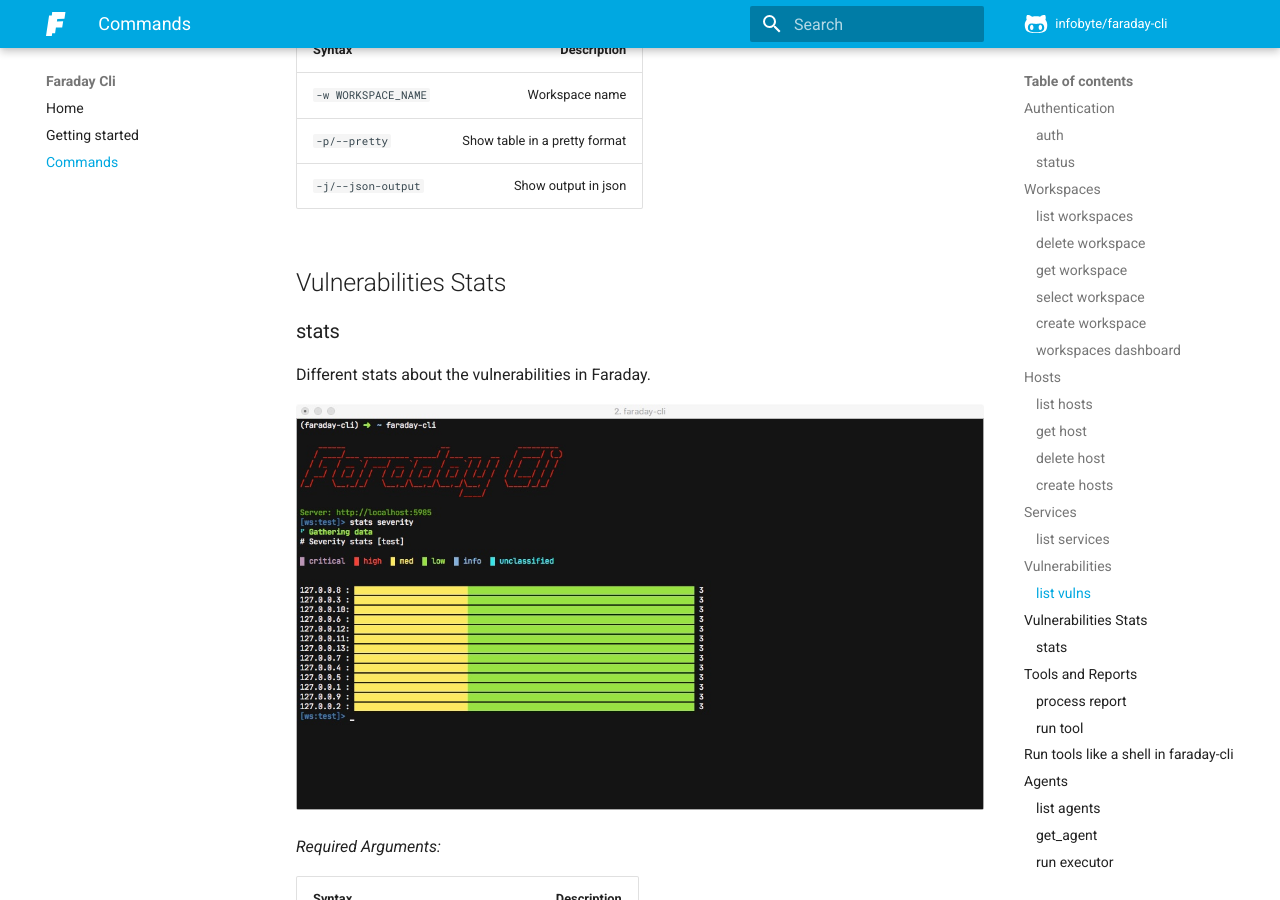
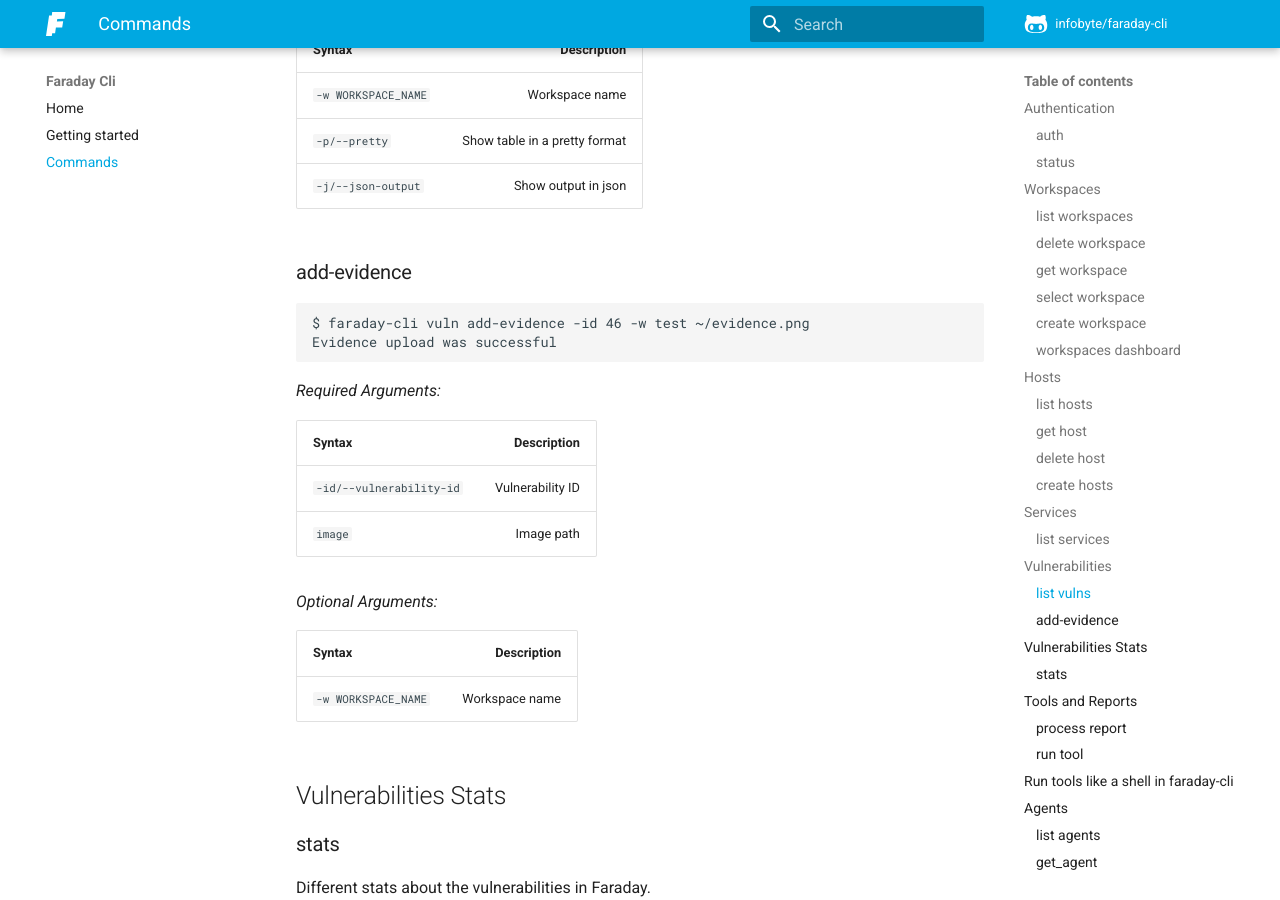
Before and after one commit to infobyte/faraday-cli, an MkDocs documentation site: the page built from docs/docs/commands.md, in a window 1280 px wide and 900 px high, scrolled down 8825 px. Built offline with MkDocs 1.6.1 and Material for MkDocs 9.7.7, drawn with Linux system fonts in a browser that asks for light colours; comment, search, counter and statistics services are not loaded.

Commit message:
Resolve "typo en faraday-cli wiki"

````diff
--- a/docs/docs/commands.md
+++ b/docs/docs/commands.md
@@ -391,6 +391,29 @@
 | `-p/--pretty`   | Show table in a pretty format       |
 | `-j/--json-output`      | Show output in json     |
 
+
+
+### add-evidence
+```
+$ faraday-cli vuln add-evidence -id 46 -w test ~/evidence.png
+Evidence upload was successful
+```
+
+*Required Arguments:*
+
+| Syntax      | Description |
+|:-----	|------:	|
+| `-id/--vulnerability-id`   | Vulnerability ID       |
+| `image`      | Image path     |
+
+
+*Optional Arguments:*
+
+| Syntax      | Description |
+|:-----	|------:	|
+| `-w WORKSPACE_NAME`     | Workspace name    |
+
+
 ## Vulnerabilities Stats
 
 ### stats
````
Also changed, not shown: docs/docs/index.md (+7 -4 lines).
